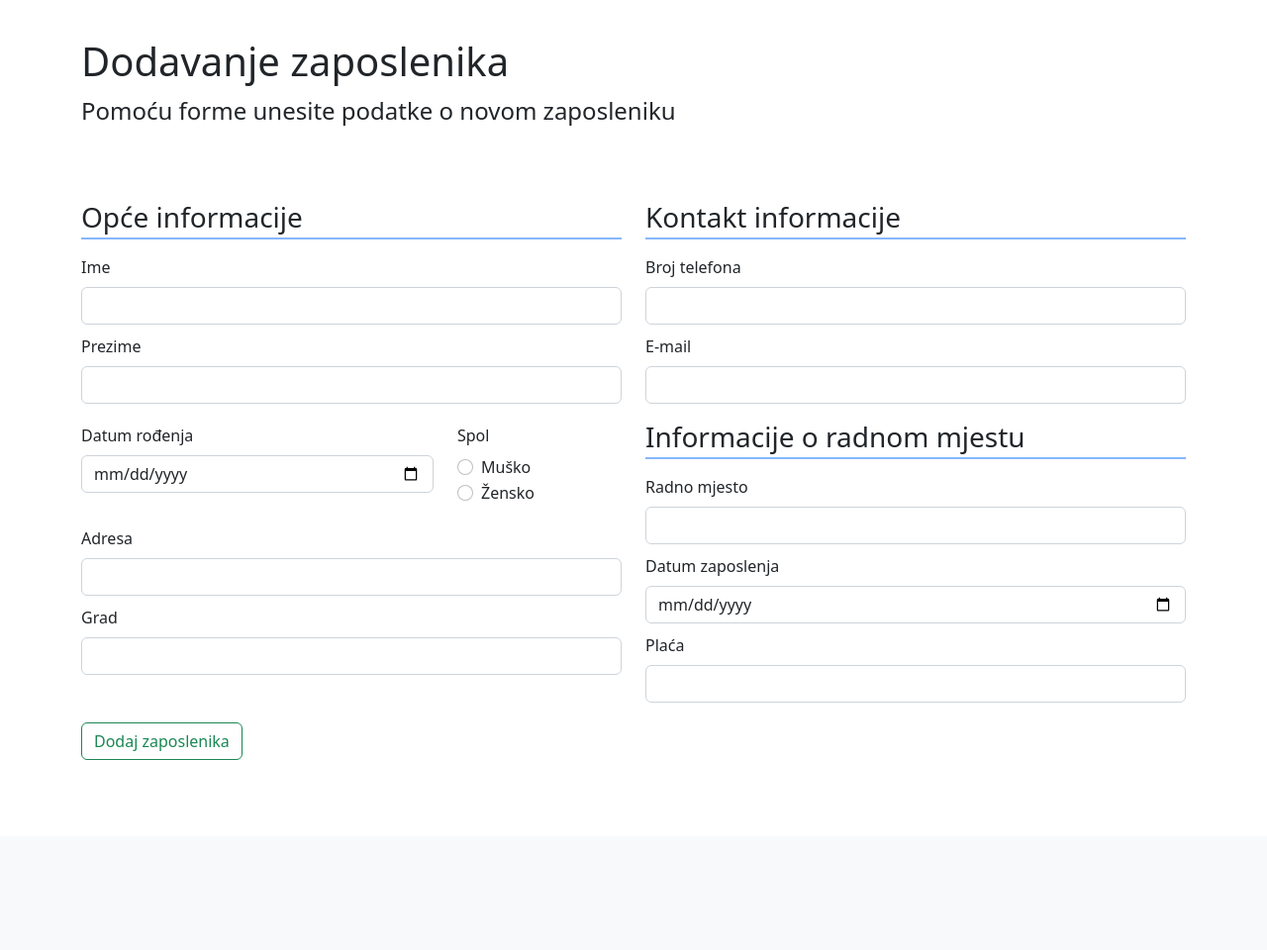
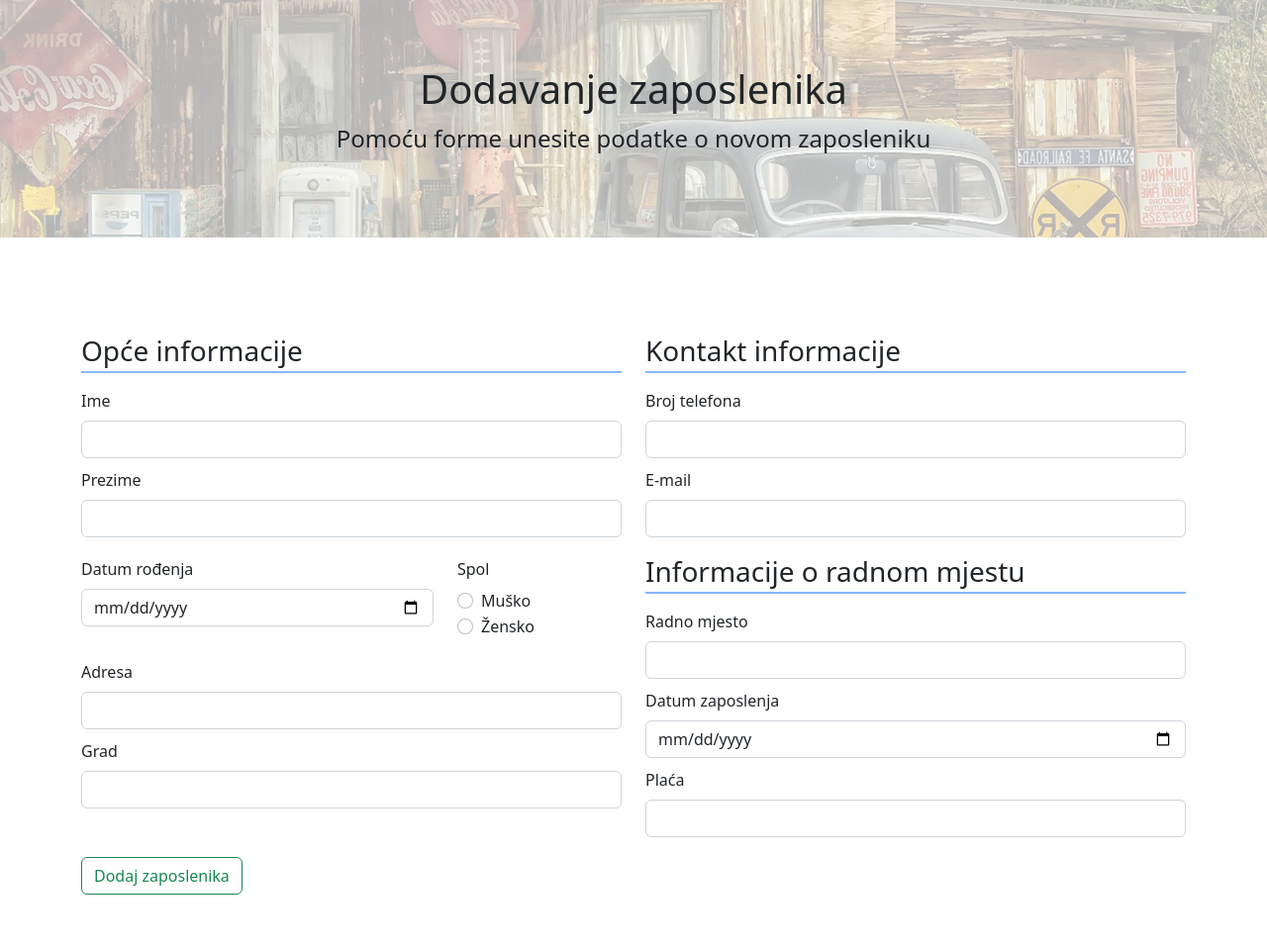
Before and after one commit to NevenDavidovic/Prodajno_servisni_centar, a Flask app: page /administracija/dodavanje-novog-zaposlenika in a window 1280 px wide. Shown: the part 56-1016 px from the top of the page at 99% size. Before the commit the page ends 824 px from the top, so only its background shows below. Run offline with Flask 2, Linux system fonts and the light colour scheme.

Commit message:
edit bannera

```diff
--- a/static/administracija.css
+++ b/static/administracija.css
@@ -1,6 +1,14 @@
 #h-global {
-    margin-top: 3vw;
-    margin-bottom: 3vw;
+    height: 30vh;
+    min-height: 30vh;
+    background-image: url('images/PSC-banner.jpg');
+    background-position: center center;
+    background-repeat: no-repeat;
+    margin-bottom: 10vh;
+}
+
+.mask {
+    height: 30vh;
 }
 
 #c-global {
--- a/templates/administracija-dodavanje-novog-zaposlenika.html
+++ b/templates/administracija-dodavanje-novog-zaposlenika.html
@@ -5,13 +5,19 @@
 
 {% block body %}
 
-<div class="container" id="c-global">
-    <div class="row" id="h-global">
-        <div class="col">
-            <h1>Dodavanje zaposlenika</h1>
-            <p class="fs-4">Pomoću forme unesite podatke o novom zaposleniku</p>
+<div class="text-center bg-image" id="h-global">
+    <div class="mask" style="background-color: rgba(255, 255, 255, 0.7);">
+        <div class="d-flex justify-content-center align-items-center h-100">
+            <div>
+                <h1>Dodavanje zaposlenika</h1>
+                <p class="fs-4">Pomoću forme unesite podatke o novom zaposleniku</p>
+            </div>
         </div>
     </div>
+</div>
+
+<div class="container" id="c-global">
+
 
     {% block content %}
     <form method="post">
```
Also changed, not shown: templates/administracija-statistika.html (+14 -7 lines).
